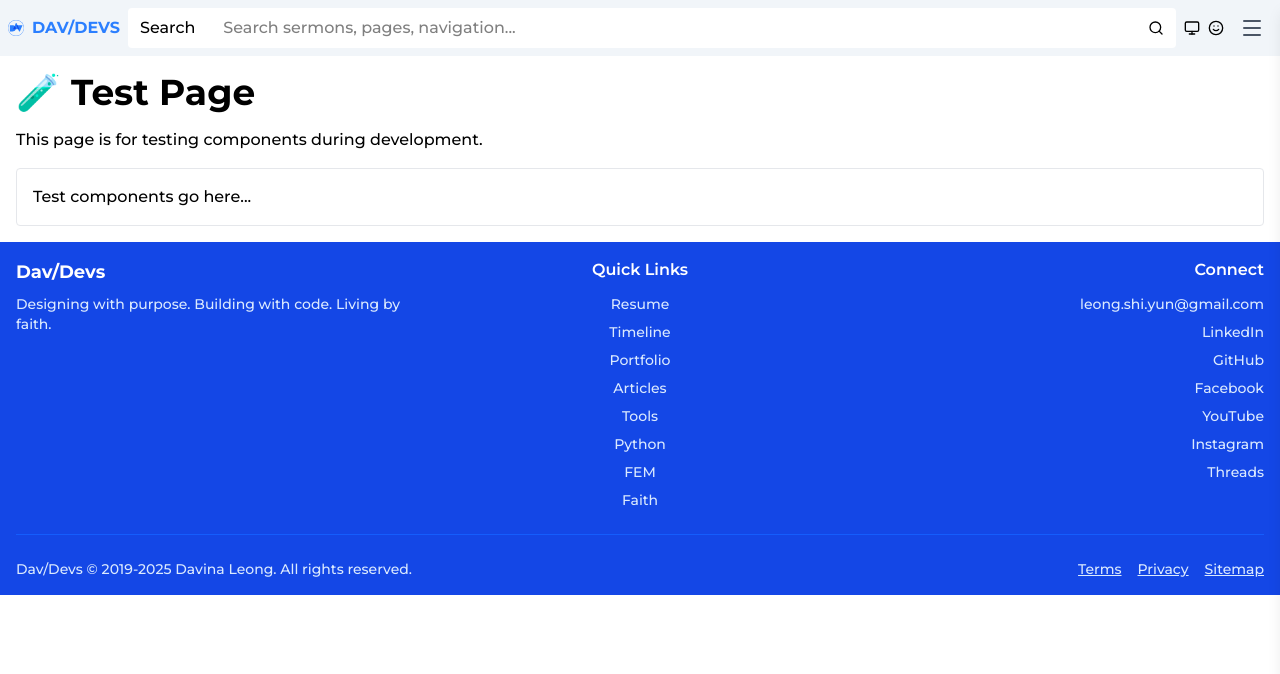
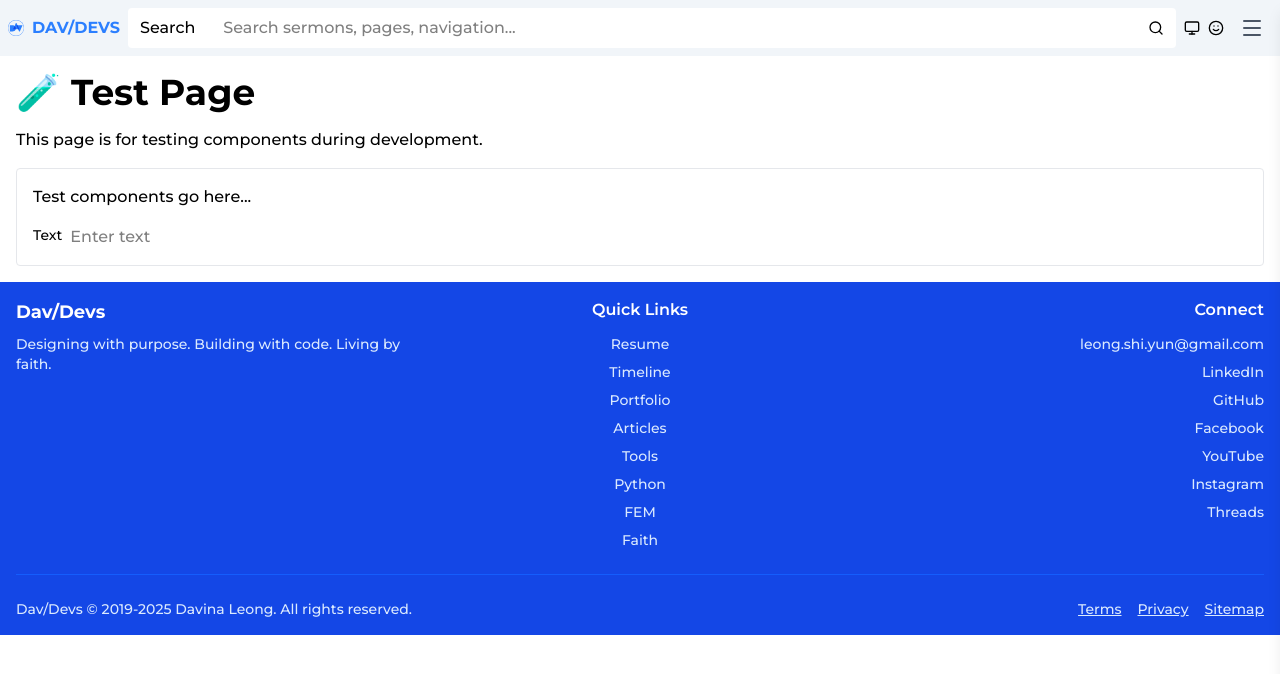
Before and after one commit to davinaleong/proj-davdevs-2025, a Next.js app: page /test in a window 1280 px wide. Shown: the top 674 px of the page. Built offline with nearby package versions, Linux system fonts and the light colour scheme.

Commit message:
Created a reusable Input component.

```diff
--- /dev/null
+++ b/app/components/Input.tsx
@@ -0,0 +1,208 @@
+'use client'
+
+import { useState, forwardRef } from 'react'
+import { Eye, EyeOff } from 'lucide-react'
+
+type InputType =
+  | 'text' | 'email' | 'password' | 'number' | 'tel' | 'url' | 'search'
+  | 'date' | 'datetime-local' | 'month' | 'time' | 'week'
+  | 'color' | 'file' | 'range' | 'checkbox' | 'radio' | 'hidden'
+
+interface InputProps extends Omit<React.InputHTMLAttributes<HTMLInputElement>, 'type' | 'id'> {
+  type?: InputType
+  label?: string
+  required?: boolean
+  className?: string
+  name?: string
+  // Type-specific attributes
+  minLength?: number
+  maxLength?: number
+  min?: string | number
+  max?: string | number
+  step?: string | number
+  pattern?: string
+  accept?: string // for file inputs
+  multiple?: boolean // for file inputs
+  checked?: boolean // for checkbox/radio
+}
+
+const Input = forwardRef<HTMLInputElement, InputProps>(({
+  type = 'text',
+  label,
+  placeholder,
+  required = false,
+  className = '',
+  name,
+  minLength,
+  maxLength,
+  min,
+  max,
+  step,
+  pattern,
+  accept,
+  multiple,
+  checked,
+  ...props
+}, ref) => {
+  const [showPassword, setShowPassword] = useState(false)
+  const [inputType, setInputType] = useState(type)
+
+  // Generate smart defaults based on input type
+  const getSmartLabel = (inputType: InputType): string => {
+    const labels: Record<InputType, string> = {
+      text: 'Text',
+      email: 'Email Address',
+      password: 'Password',
+      number: 'Number',
+      tel: 'Phone Number',
+      url: 'Website URL',
+      search: 'Search',
+      date: 'Date',
+      'datetime-local': 'Date and Time',
+      month: 'Month',
+      time: 'Time',
+      week: 'Week',
+      color: 'Color',
+      file: 'File',
+      range: 'Range',
+      checkbox: 'Checkbox',
+      radio: 'Radio',
+      hidden: 'Hidden'
+    }
+    return labels[inputType] || 'Input'
+  }
+
+  const getSmartPlaceholder = (inputType: InputType): string => {
+    const placeholders: Record<InputType, string> = {
+      text: 'Enter text',
+      email: 'example@domain.com',
+      password: 'Enter your password',
+      number: 'Enter number',
+      tel: '+1 (555) 123-4567',
+      url: 'https://example.com',
+      search: 'Search...',
+      date: 'YYYY-MM-DD',
+      'datetime-local': 'YYYY-MM-DDTHH:MM',
+      month: 'YYYY-MM',
+      time: 'HH:MM',
+      week: 'YYYY-W##',
+      color: '#000000',
+      file: 'Choose file',
+      range: '',
+      checkbox: '',
+      radio: '',
+      hidden: ''
+    }
+    return placeholders[inputType] || ''
+  }
+
+  // Generate ID from name or type
+  const generateId = (): string => {
+    if (name) return `input-${name}`
+    return `input-${type}`
+  }
+
+  const finalLabel = label || getSmartLabel(type)
+  const finalPlaceholder = placeholder || getSmartPlaceholder(type)
+  const inputId = generateId()
+
+  // Handle password visibility toggle
+  const togglePasswordVisibility = () => {
+    setShowPassword(!showPassword)
+    setInputType(showPassword ? 'password' : 'text')
+  }
+
+  // Build type-specific attributes
+  const typeSpecificProps: Record<string, unknown> = {}
+
+  if (type === 'number' || type === 'range') {
+    if (min !== undefined) typeSpecificProps.min = min
+    if (max !== undefined) typeSpecificProps.max = max
+    if (step !== undefined) typeSpecificProps.step = step
+  }
+
+  if (type === 'text' || type === 'email' || type === 'password' || type === 'tel' || type === 'url' || type === 'search') {
+    if (minLength !== undefined) typeSpecificProps.minLength = minLength
+    if (maxLength !== undefined) typeSpecificProps.maxLength = maxLength
+    if (pattern !== undefined) typeSpecificProps.pattern = pattern
+  }
+
+  if (type === 'file') {
+    if (accept !== undefined) typeSpecificProps.accept = accept
+    if (multiple !== undefined) typeSpecificProps.multiple = multiple
+  }
+
+  if (type === 'checkbox' || type === 'radio') {
+    if (checked !== undefined) typeSpecificProps.checked = checked
+  }
+
+  const baseClassName = "min-h-[1em] w-full block flex-1 bg-white dark:bg-black border-none"
+  const finalClassName = `${baseClassName} ${className}`.trim()
+
+  // Special rendering for checkbox and radio
+  if (type === 'checkbox' || type === 'radio') {
+    return (
+      <div className="flex items-center gap-2">
+        <input
+          ref={ref}
+          id={inputId}
+          type={type}
+          className={`w-4 h-4 ${className}`.trim()}
+          required={required}
+          name={name}
+          {...typeSpecificProps}
+          {...props}
+        />
+        <label htmlFor={inputId} className="text-sm font-medium cursor-pointer">
+          {finalLabel}
+          {required && <span className="text-red-500 ml-1">*</span>}
+        </label>
+      </div>
+    )
+  }
+
+  return (
+    <div className="flex gap-2">
+      {/* Label */}
+      <label htmlFor={inputId} className="text-sm font-medium">
+        {finalLabel}
+        {required && <span className="text-red-500 ml-1">*</span>}
+      </label>
+
+      {/* Input Container */}
+      <div className="relative">
+        <input
+          ref={ref}
+          id={inputId}
+          type={type === 'password' ? inputType : type}
+          className={finalClassName}
+          placeholder={finalPlaceholder}
+          required={required}
+          name={name}
+          {...typeSpecificProps}
+          {...props}
+        />
+
+        {/* Password visibility toggle */}
+        {type === 'password' && (
+          <button
+            type="button"
+            onClick={togglePasswordVisibility}
+            className="absolute right-3 top-1/2 transform -translate-y-1/2 text-gray-500 hover:text-gray-700 focus:outline-none"
+            aria-label={showPassword ? 'Hide password' : 'Show password'}
+          >
+            {showPassword ? (
+              <EyeOff className="w-4 h-4" />
+            ) : (
+              <Eye className="w-4 h-4" />
+            )}
+          </button>
+        )}
+      </div>
+    </div>
+  )
+})
+
+Input.displayName = 'Input'
+
+export default Input
--- a/app/test/page.tsx
+++ b/app/test/page.tsx
@@ -1,4 +1,6 @@
 import { notFound } from 'next/navigation'
+
+import Input from '../components/Input'
 
 export default function Test() {
     // Prevent access in production
@@ -12,8 +14,9 @@ export default function Test() {
             <p>This page is for testing components during development.</p>
 
             {/* Add your test components here */}
-            <div className="border border-gray-200 dark:border-gray-800 p-4 rounded-sm">
+            <div className="flow border border-gray-200 dark:border-gray-800 p-4 rounded-sm">
                 <p>Test components go here...</p>
+                <Input />
             </div>
         </div>
     )
```
